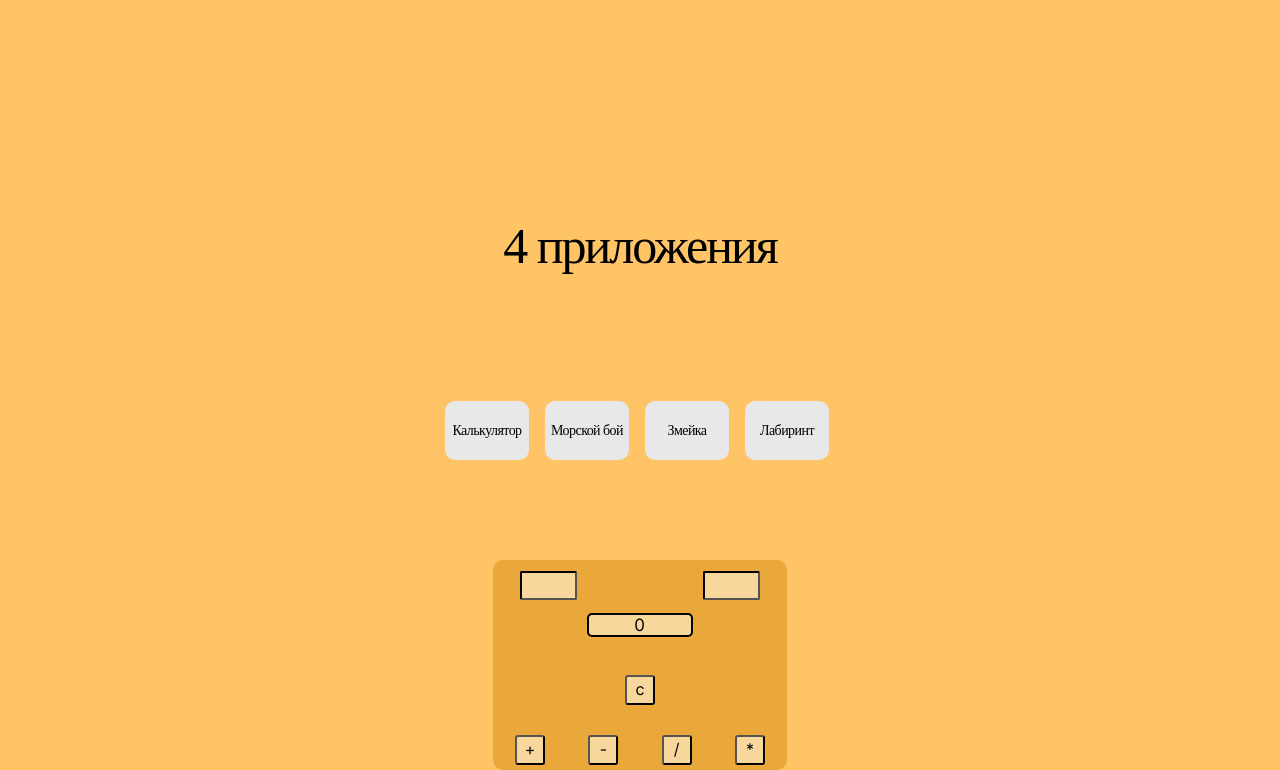
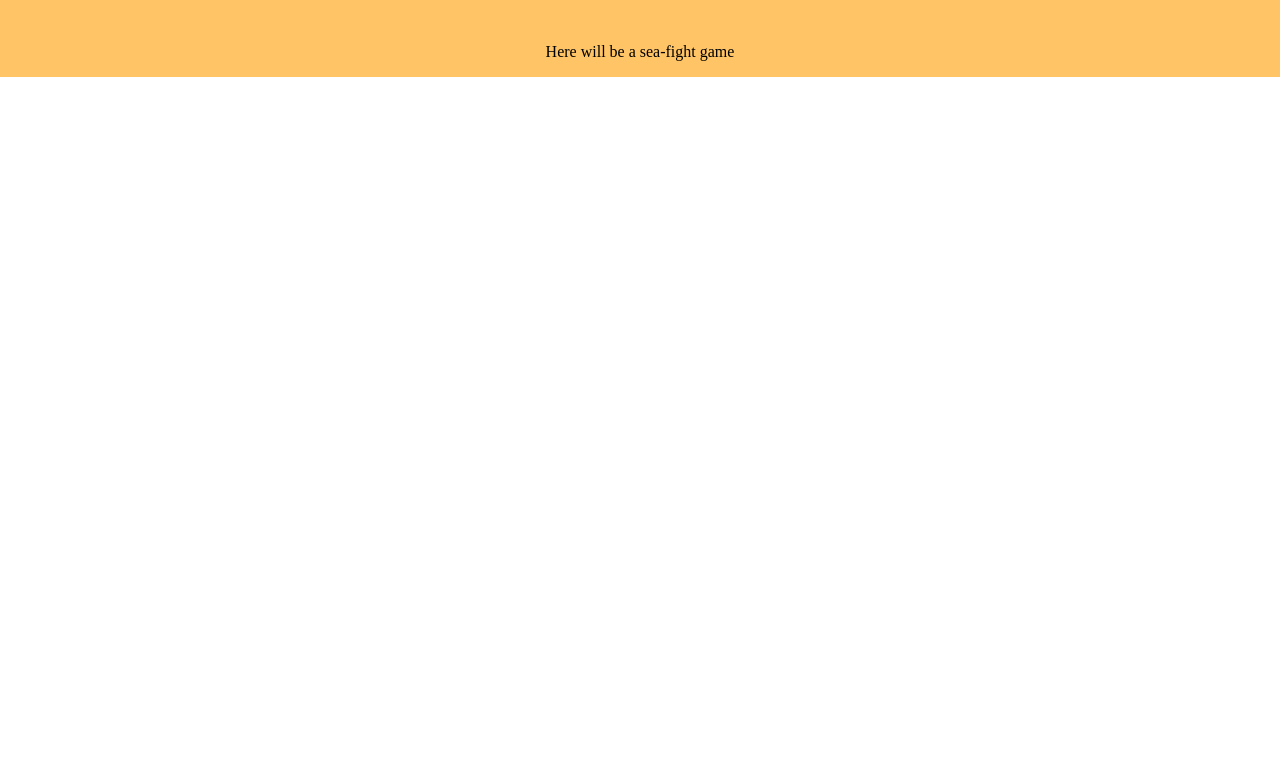
Before and after one commit to StanislavaFilonova/test-react, a React app: page /sea-fight in a window 1280 px wide. Shown: the part 72-842 px from the top of the page. After the commit the page ends 800 px from the top, so only its background shows below. Built offline with nearby package versions, Linux system fonts and the light colour scheme.

Commit message:
Добавление компонентов: Калькулятор, Змейка, Лабиринт и Морской бой; добавление переходов по кликам на картинки

```diff
--- a/package.json
+++ b/package.json
@@ -8,6 +8,7 @@
     "@testing-library/user-event": "^13.5.0",
     "react": "^18.0.0",
     "react-dom": "^18.0.0",
+    "react-router-dom": "^5.2.0",
     "react-scripts": "5.0.1",
     "web-vitals": "^2.1.4"
   },
--- a/src/components/App.js
+++ b/src/components/App.js
@@ -1,135 +1,42 @@
-import React, { useState } from "react";
-import math from "./Math";
+
+import React from "react";
+import { Route, Switch, useHistory } from 'react-router-dom';
+
+// import math from "./Math";
 import Header from './Header/Header';
 import Main from './Main/Main';
+import Calculator from './Calculator/Calculator';
+import Seafight from './Seafight/Seafight';
+import Snake from './Snake/Snake';
+import Maze from './Maze/Maze';
 
 //-----------------------------------------------------------------------------------------------------------------------
 
 function App(props) {
-    // Используем хук useState, чтобы управлять состоянием переменной и потом пользоваться ей при отрисовке данных.
-    // Первоначально значение переменной (зд. суммы) равно 0.
 
-    const [count, setCount] = useState(0);
-    const [first, setFirst] = useState(0);
-    const [second, setSecond] = useState(0);
-
-    //-----------------------------------------------------------------------------------------------------------------------
-
-    // Установка инпуту числа, введенного пользователем
-    function handleChangeFirstNumber(evt) {
-        setFirst(evt.target.value);
-    }
-
-    // Установка инпуту числа, введенного пользователем
-    function handleChangeSecondNumber(evt) {
-        setSecond(evt.target.value);
-    }
-
-    //-----------------------------------------------------------------------------------------------------------------------
-
-    // Настраиваем первоначальное значение у инпутов. Здесь они пустые.
-    React.useEffect(() => {
-        setFirst("");
-        setSecond("");
-    }, []);
-
-    //-----------------------------------------------------------------------------------------------------------------------
-
-    // Функция расчета суммы, не забываем отключить обновление формы после нажатия на кнопку
-    function countSum(evt) {
-        evt.preventDefault();
-
-        const s = math.doSum(first, second);
-        setCount(s);
-    }
-
-    // Функция расчета вычитания, не забываем отключить обновление формы после нажатия на кнопку
-    function countMin(evt) {
-        evt.preventDefault();
-
-        const s = math.doMin(first, second);
-        setCount(s);
-    }
-
-    // Функция расчета деления, не забываем отключить обновление формы после нажатия на кнопку
-    function countDev(evt) {
-        evt.preventDefault();
-
-        const s = math.doDev(first, second);
-        setCount(s);
-    }
-
-    // Функция расчета умножения, не забываем отключить обновление формы после нажатия на кнопку
-    function countMult(evt) {
-        evt.preventDefault();
-
-        const s = math.doMult(first, second);
-        setCount(s);
-    }
-
-    // Функция очистки инпутов
-    function resertInputs(evt) {
-        evt.preventDefault();
-        setCount("");
-        setFirst("");
-        setSecond("");
-    }
-
-    //-----------------------------------------------------------------------------------------------------------------------
+    const history = useHistory();
 
     // Отрисовка
     return (
         <div className="page">
             <Header/>
-            <Main/>
-            <form className="calculator">
-                <div className="calculator__inputs">
-                    <input
-                        className="calculator__input"
-                        type="number"
-                        value={first}
-                        onChange={handleChangeFirstNumber}
-                    >
-                        {props.first}
-                    </input>
-                    <input
-                        className="calculator__input"
-                        type="number"
-                        value={second}
-                        onChange={handleChangeSecondNumber}
-                    >
-                        {props.second}
-                    </input>
-                </div>
-                <div className="calculator__result">
-                    <span className="calculator__input_result" type="number">
-                        {" "}
-                        {count}
-                    </span>
-                </div>
-                <div className="calculator__resert">
-                    <button
-                        className="calculator__button"
-                        onClick={resertInputs}
-                    >
-                        c
-                    </button>
-                </div>
-                <div className="calculator__inputs">
-                    <button className="calculator__button" onClick={countSum}>
-                        +
-                    </button>
-                    <button className="calculator__button" onClick={countMin}>
-                        -
-                    </button>
-                    <button className="calculator__button" onClick={countDev}>
-                        /
-                    </button>
-                    <button className="calculator__button" onClick={countMult}>
-                        *
-                    </button>
-                </div>
-            </form>
+            <Switch>
+                <Route exact path="/">
+                    <Main />
+                </Route>
+                <Route exact path="/calculator-game">
+                    <Calculator history={history}/>
+                </Route>
+                <Route exact path="/sea-fight">
+                    <Seafight/>
+                </Route>
+                <Route exact path="/snake-game">
+                    <Snake/>
+                </Route>
+                <Route exact path="/maze-game">
+                    <Maze/>
+                </Route>
+            </Switch>
         </div>
     );
 }
--- /dev/null
+++ b/src/components/Calculator/Calculator.js
@@ -0,0 +1,130 @@
+
+import React, { useState } from "react";
+
+
+function Calculator () {
+
+// Используем хук useState, чтобы управлять состоянием переменной и потом пользоваться ей при отрисовке данных.
+    // Первоначально значение переменной (зд. суммы) равно 0.
+
+//     const [count, setCount] = useState(0);
+//     const [first, setFirst] = useState(0);
+//     const [second, setSecond] = useState(0);
+//
+//     //-----------------------------------------------------------------------------------------------------------------------
+//
+//     // Установка инпуту числа, введенного пользователем
+//     function handleChangeFirstNumber(evt) {
+//         setFirst(evt.target.value);
+//     }
+//
+//     // Установка инпуту числа, введенного пользователем
+//     function handleChangeSecondNumber(evt) {
+//         setSecond(evt.target.value);
+//     }
+//
+//     //-----------------------------------------------------------------------------------------------------------------------
+//
+//     // Настраиваем первоначальное значение у инпутов. Здесь они пустые.
+//     React.useEffect(() => {
+//         setFirst("");
+//         setSecond("");
+//     }, []);
+//
+//     //-----------------------------------------------------------------------------------------------------------------------
+//
+//     // Функция расчета суммы, не забываем отключить обновление формы после нажатия на кнопку
+//     function countSum(evt) {
+//         evt.preventDefault();
+//
+//         const s = math.doSum(first, second);
+//         setCount(s);
+//     }
+//
+//     // Функция расчета вычитания, не забываем отключить обновление формы после нажатия на кнопку
+//     function countMin(evt) {
+//         evt.preventDefault();
+//
+//         const s = math.doMin(first, second);
+//         setCount(s);
+//     }
+//
+//     // Функция расчета деления, не забываем отключить обновление формы после нажатия на кнопку
+//     function countDev(evt) {
+//         evt.preventDefault();
+//
+//         const s = math.doDev(first, second);
+//         setCount(s);
+//     }
+//
+//     // Функция расчета умножения, не забываем отключить обновление формы после нажатия на кнопку
+//     function countMult(evt) {
+//         evt.preventDefault();
+//
+//         const s = math.doMult(first, second);
+//         setCount(s);
+//     }
+//
+//     // Функция очистки инпутов
+//     function resertInputs(evt) {
+//         evt.preventDefault();
+//         setCount("");
+//         setFirst("");
+//         setSecond("");
+//     }
+
+    return(
+        <p> Here will be a calculator </p>
+
+//         {/*             <form className="calculator"> */}
+//         {/*                 <div className="calculator__inputs"> */}
+//         {/*                     <input */}
+//         {/*                         className="calculator__input" */}
+//         {/*                         type="number" */}
+//         {/*                         value={first} */}
+//         {/*                         onChange={handleChangeFirstNumber} */}
+//         {/*                     > */}
+//         {/*                         {props.first} */}
+//         {/*                     </input> */}
+//         {/*                     <input */}
+//         {/*                         className="calculator__input" */}
+//         {/*                         type="number" */}
+//         {/*                         value={second} */}
+//         {/*                         onChange={handleChangeSecondNumber} */}
+//         {/*                     > */}
+//         {/*                         {props.second} */}
+//         {/*                     </input> */}
+//         {/*                 </div> */}
+//         {/*                 <div className="calculator__result"> */}
+//         {/*                     <span className="calculator__input_result" type="number"> */}
+//         {/*                         {" "} */}
+//         {/*                         {count} */}
+//         {/*                     </span> */}
+//         {/*                 </div> */}
+//         {/*                 <div className="calculator__resert"> */}
+//         {/*                     <button */}
+//         {/*                         className="calculator__button" */}
+//         {/*                         onClick={resertInputs} */}
+//         {/*                     > */}
+//         {/*                         c */}
+//         {/*                     </button> */}
+//         {/*                 </div> */}
+//         {/*                 <div className="calculator__inputs"> */}
+//         {/*                     <button className="calculator__button" onClick={countSum}> */}
+//         {/*                         + */}
+//         {/*                     </button> */}
+//         {/*                     <button className="calculator__button" onClick={countMin}> */}
+//         {/*                         - */}
+//         {/*                     </button> */}
+//         {/*                     <button className="calculator__button" onClick={countDev}> */}
+//         {/*                         / */}
+//         {/*                     </button> */}
+//         {/*                     <button className="calculator__button" onClick={countMult}> */}
+//         {/*                         * */}
+//         {/*                     </button> */}
+//         {/*                 </div> */}
+//         {/*             </form> */}
+    )
+};
+
+export default Calculator;
--- a/src/components/List/List.css
+++ b/src/components/List/List.css
@@ -35,6 +35,12 @@
     font-weight: 400;
     text-align: center;
     letter-spacing: -0.04em;
+}
+
+.list__logo {
+    height: 38px;
+    width: 38px;
+    border-radius: 5px;
 }
 
 @media (min-width: 768px) {
--- a/src/components/List/List.js
+++ b/src/components/List/List.js
@@ -1,16 +1,58 @@
 import React from 'react';
+import { Link } from 'react-router-dom';
+
 import './List.css';
 import '../Main/Main.css'
+import calc from "../../images/calculator.svg";
+import snake from "../../images/snake.svg";
+import lab from "../../images/labirint.svg";
+import ship from "../../images/ship.svg";
 
 function List () {
     return(
         <section className="list section">
             <h3 className="list__title">4 приложения</h3>
             <ul className="list__table">
-                <li className="list__item">Калькулятор</li>
-                <li className="list__item">Морской бой</li>
-                <li className="list__item">Змейка</li>
-                <li className="list__item">Лабиринт</li>
+                <li className="list__item">
+                    <Link to="/calculator-game">
+                        <img
+                            src={calc}
+                            className="list__logo"
+                            alt="калькулятор"
+                        />
+                    </Link>
+                    Калькулятор
+                </li>
+                <li className="list__item">
+                    <Link to="/sea-fight">
+                        <img
+                            src={ship}
+                            className="list__logo"
+                            alt="корабль"
+                        />
+                    </Link>
+                    Морской бой
+                </li>
+                <li className="list__item">
+                    <Link to="/snake-game">
+                        <img
+                            src={snake}
+                            className="list__logo"
+                            alt="змейка"
+                        />
+                    </Link>
+                    Змейка
+                </li>
+                <li className="list__item">
+                    <Link to="/maze-game">
+                        <img
+                            src={lab}
+                            className="list__logo"
+                            alt="лабиринт"
+                        />
+                    </Link>
+                    Лабиринт
+                </li>
             </ul>
         </section>
     );
--- /dev/null
+++ b/src/components/Maze/Maze.js
@@ -0,0 +1,9 @@
+import React from 'react';
+
+function Maze () {
+    return(
+        <p> Here will be a maze game </p>
+    )
+};
+
+export default Maze;
--- /dev/null
+++ b/src/components/Seafight/Seafight.js
@@ -0,0 +1,9 @@
+import React from 'react';
+
+function Seafight () {
+    return(
+        <p> Here will be a sea-fight game </p>
+    )
+};
+
+export default Seafight;
--- /dev/null
+++ b/src/components/Snake/Snake.js
@@ -0,0 +1,9 @@
+import React from 'react';
+
+function Snake () {
+    return(
+        <p> Here will be a snake game </p>
+    )
+};
+
+export default Snake;
--- a/src/index.js
+++ b/src/index.js
@@ -1,15 +1,28 @@
 import React from 'react';
-import ReactDOM from 'react-dom/client';
+import ReactDOM from 'react-dom';
 import './index.css';
-import App from '../src/components/App';
+import { BrowserRouter } from 'react-router-dom';
+import App from './components/App';
 import reportWebVitals from './reportWebVitals';
 
-const root = ReactDOM.createRoot(document.getElementById('root'));
-root.render(
+ReactDOM.render(
   <React.StrictMode>
-    <App />
-  </React.StrictMode>
+      <BrowserRouter>
+          <App />
+      </BrowserRouter>
+  </React.StrictMode>,
+  document.getElementById('root')
 );
+
+
+// const root = ReactDOM.createRoot(document.getElementById('root'));
+// root.render(
+//   <React.StrictMode>
+//     <BrowserRouter>
+//         <App />
+//     </BrowserRouter>
+//   </React.StrictMode>
+// );
 
 // If you want to start measuring performance in your app, pass a function
 // to log results (for example: reportWebVitals(console.log))
```
Also changed, not shown: src/images/calculator.svg (added), src/images/labirint.svg (added), src/images/ship.svg (added), src/images/snake.svg (added), 1 other file.
